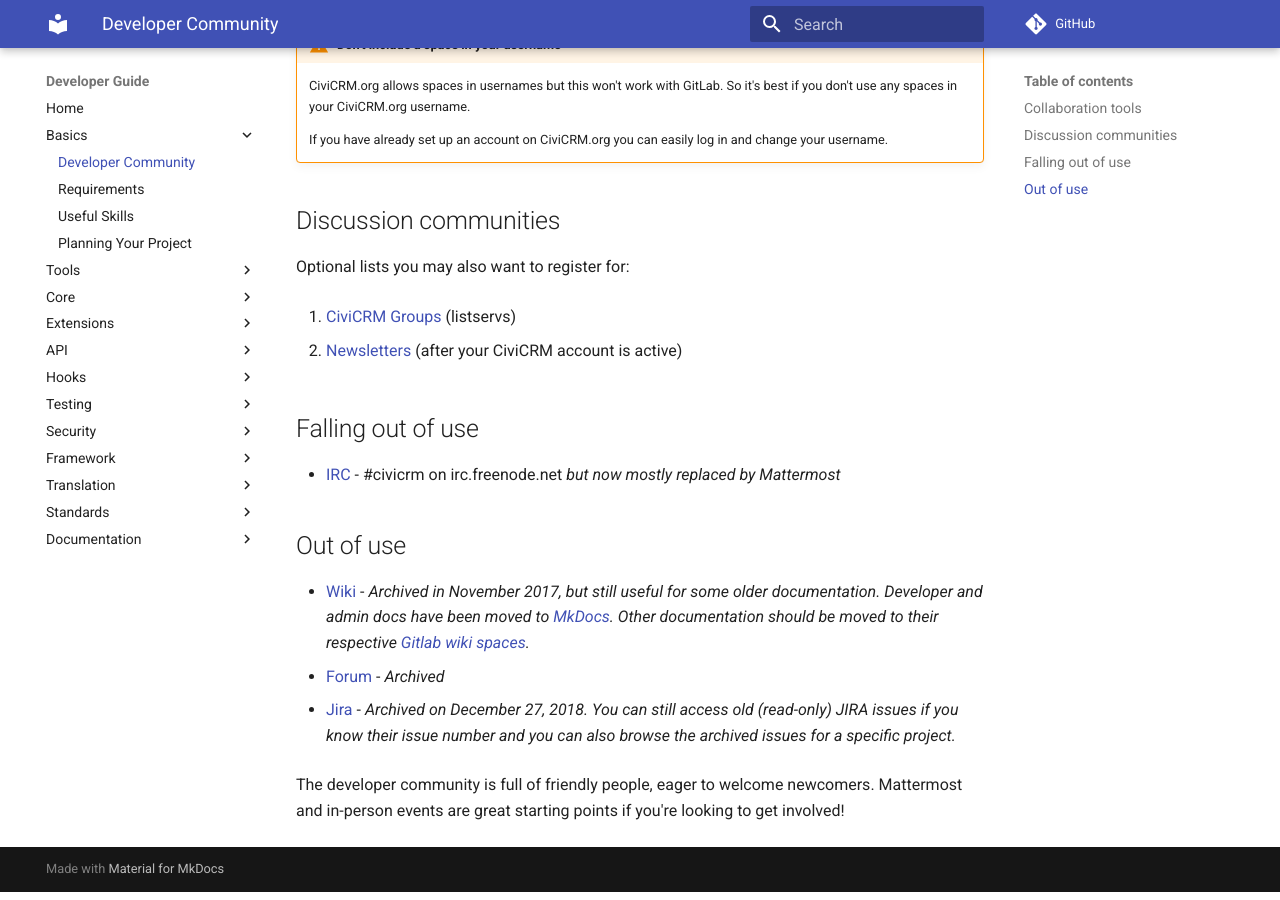
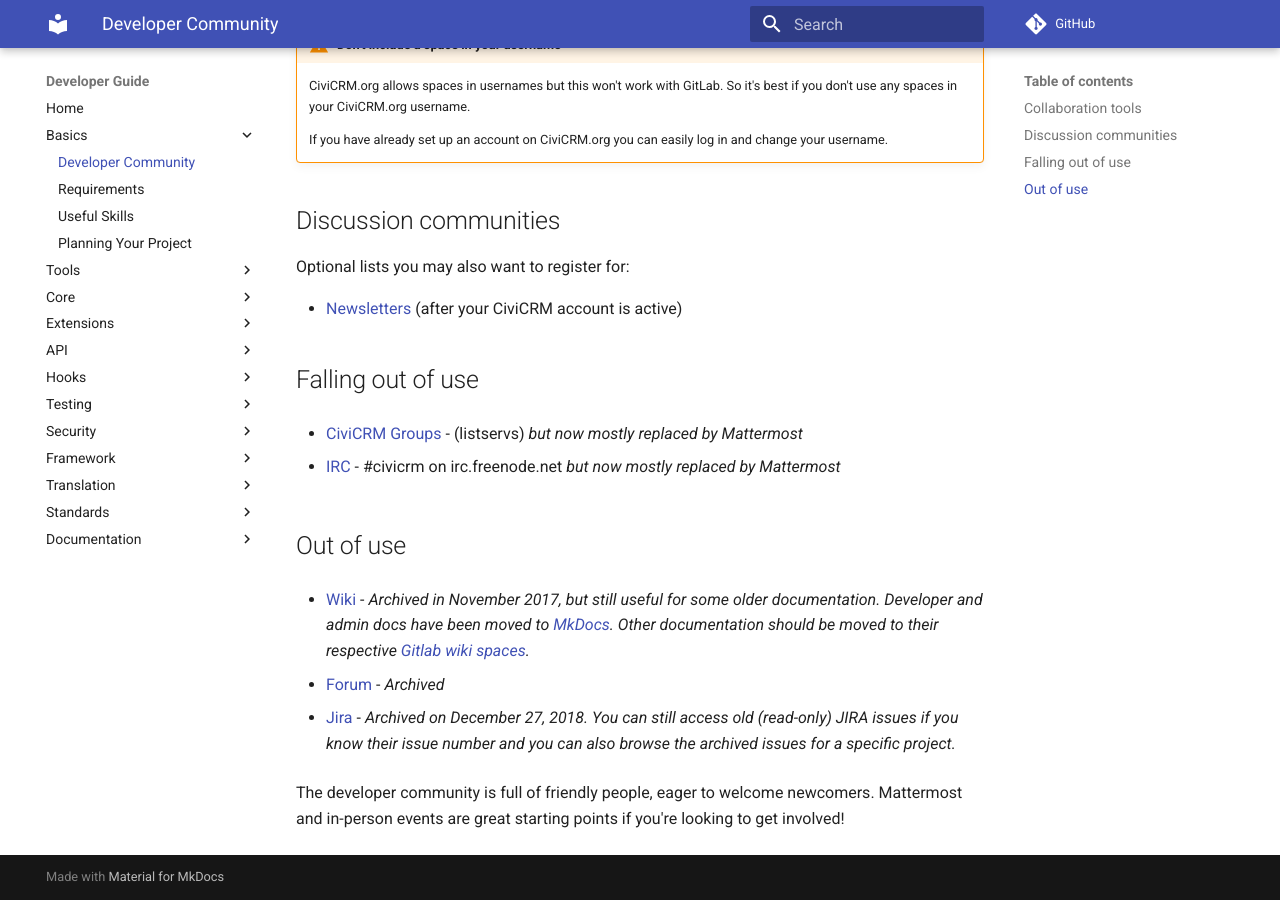
Before and after one commit to civicrm/civicrm-dev-docs, an MkDocs documentation site: the page built from docs/basics/community.md, in a window 1280 px wide and 900 px high, scrolled down 1124 px. Built offline with MkDocs 1.6.1 and Material for MkDocs 9.7.7, drawn with Linux system fonts in a browser that asks for light colours; comment, search, counter and statistics services are not loaded; old or Windows-style settings are respelled for this version of MkDocs.

Commit message:
Moved listserv to falling out of use

```diff
--- a/docs/basics/community.md
+++ b/docs/basics/community.md
@@ -42,11 +42,11 @@
 
 Optional lists you may also want to register for:
 
-1.  [CiviCRM Groups](https://lists.civicrm.org/lists/firstpasswd/)  (listservs)
-
-2.  [Newsletters](https://civicrm.org/civicrm/mailing/subscribe) (after your CiviCRM account is active)
+-   [Newsletters](https://civicrm.org/civicrm/mailing/subscribe) (after your CiviCRM account is active)
 
 ## Falling out of use
+
+-   [CiviCRM Groups](https://lists.civicrm.org/lists/firstpasswd/) - (listservs)   *but now mostly replaced by Mattermost*
 
 -   [IRC](http://irc.civicrm.org/) - #civicrm on irc.freenode.net
         *but now mostly replaced by Mattermost*
@@ -54,6 +54,7 @@
 ## Out of use
 
 -   [Wiki](https://wiki.civicrm.org/confluence/display/CRMDOC/CiviCRM+Documentation) - *Archived in November 2017, but still useful for some older documentation. Developer and admin docs have been moved to [MkDocs](https://docs.civicrm.org/). Other documentation should be moved to their respective [Gitlab wiki spaces](https://lab.civicrm.org/explore/groups).*
+
 -   [Forum](https://forum.civicrm.org/) - *Archived*
 
 -   [Jira](https://issues.civicrm.org) - *Archived on December 27, 2018. You can still access old (read-only) JIRA issues if you know their issue number and you can also browse the archived issues for a specific project.*
```
